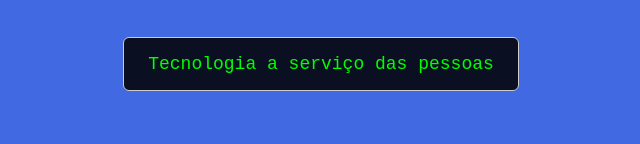
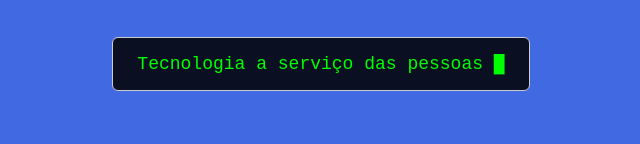
Before and after one commit to Regis-BR/rnztech.com, a plain HTML site: page index.html in a window 1280 px wide. Shown: the part 293-437 px from the top of the page, without its empty margins (319-959 px from the left). Drawn offline with Linux system fonts and the light colour scheme.

Commit message:
Update index.html

```diff
--- a/index.html
+++ b/index.html
@@ -78,7 +78,7 @@
   <img src="https://www.rnztech.com/logo.jpeg?text=LOGO" alt="Logotipo da Empresa" />
 
   <div class="terminal-box">
-    Tecnologia a serviço das pessoas <span class="cursor"></span>
+    Tecnologia a serviço das pessoas <span class="cursor"> █ </span>
   </div>
   <p></p>
   <p></p>
```
